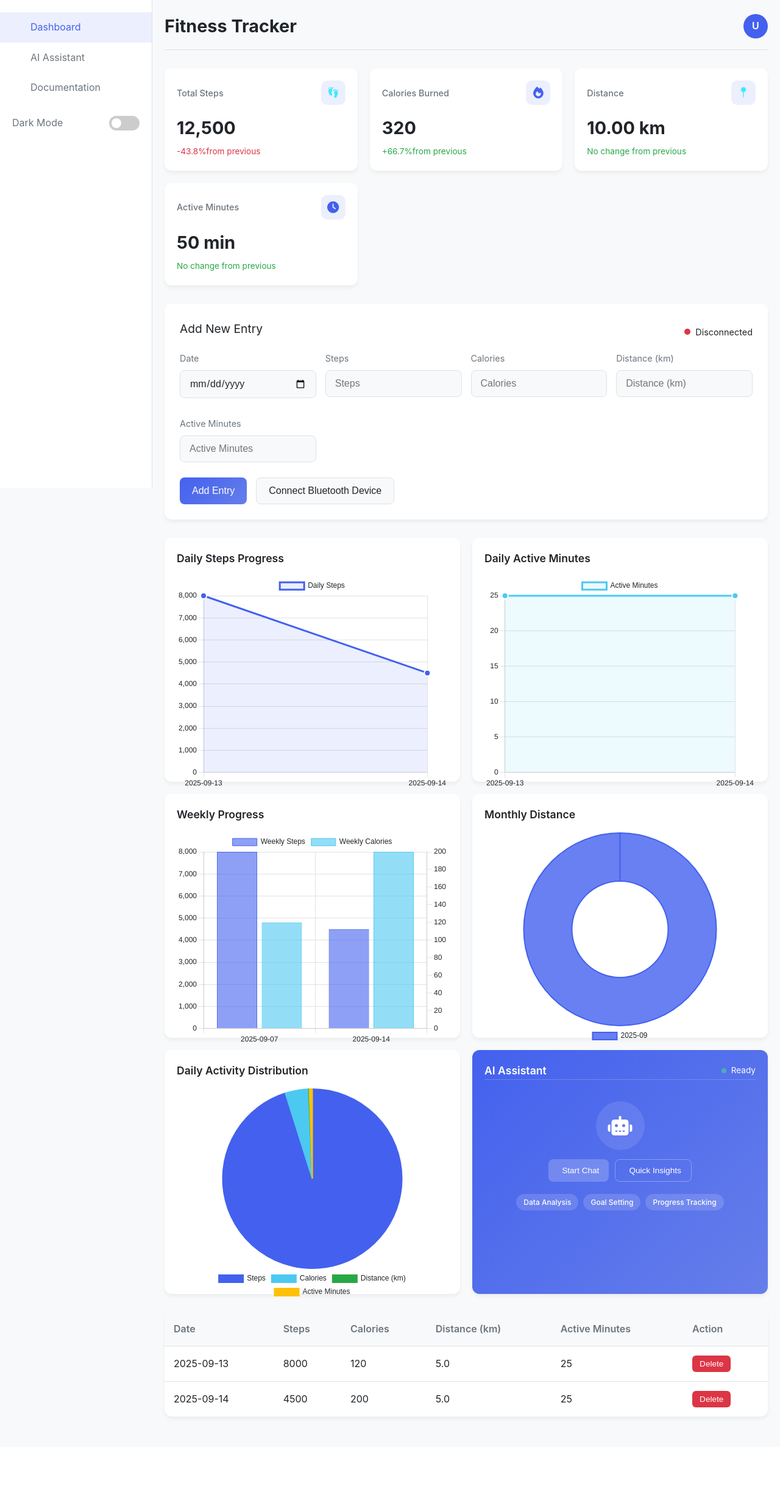
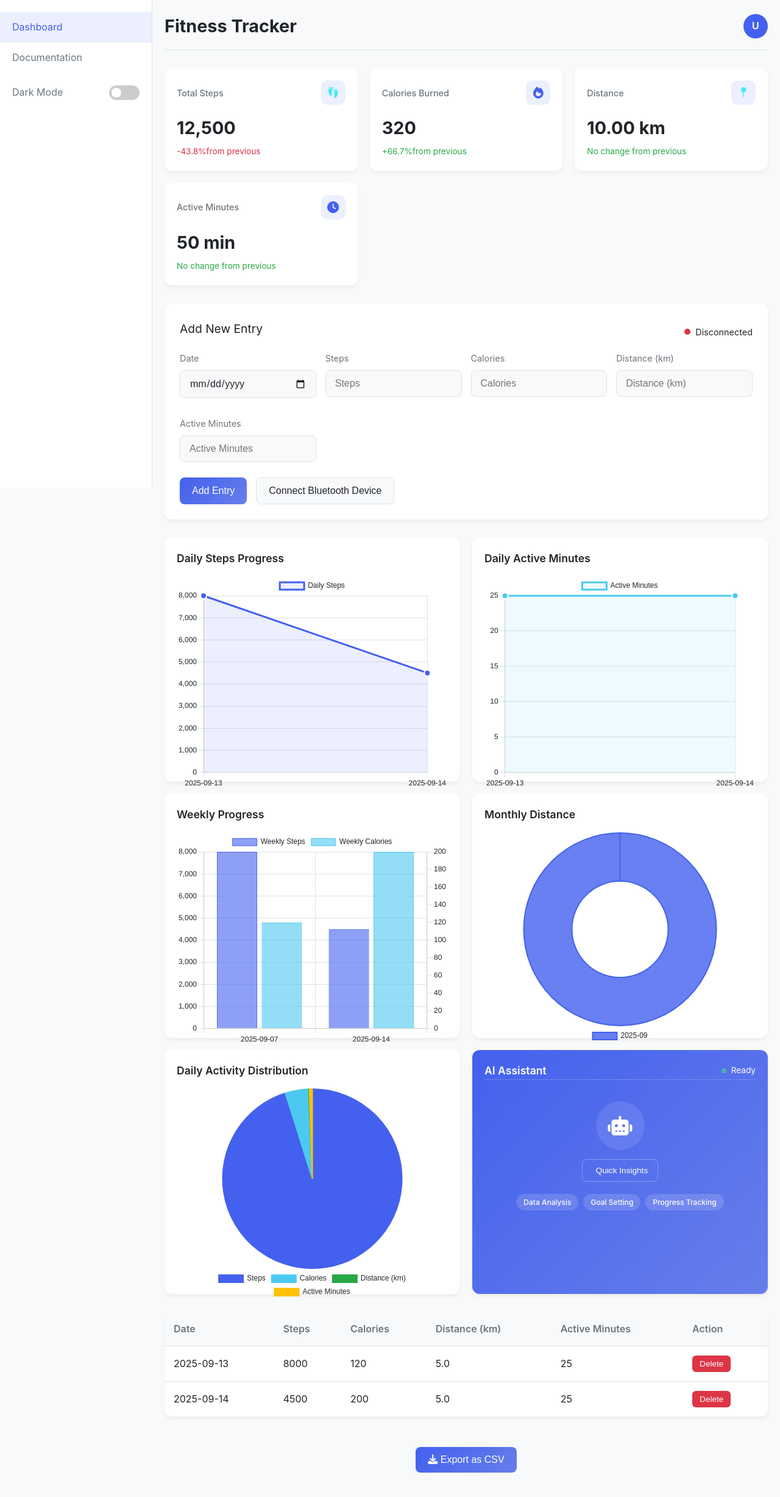
Before and after one commit to sarvan-2187/fitness-dashboard, a Flask app: page / in a window 1280 px wide. Shown: the whole page at 61% size. Before the commit the page ends 2327 px from the top, so only its background shows below. Run offline with Flask 3, Linux system fonts and the light colour scheme; some web fonts are replaced.

Commit message:
Update index.html

```diff
--- a/templates/index.html
+++ b/templates/index.html
@@ -90,11 +90,11 @@
             color: var(--accent-color);
         }
 
-        .nav-item i {
+        /* .nav-item i {
             margin-right: 10px;
             width: 20px;
             text-align: center;
-        }
+        } */
 
         .theme-switch {
             margin: 20px;
@@ -943,13 +943,10 @@
 
 
         <a href="#" class="nav-item active">
-            <i></i> Dashboard
-        </a>
-        <a href="/chat" class="nav-item">
-            <i></i> AI Assistant
+            <i></i>Dashboard
         </a>
         <a href="/documentation" class="nav-item">
-            <i></i> Documentation
+            <i></i>Documentation
         </a>
 
         <div class="theme-switch">
@@ -1136,9 +1133,6 @@
                         <div class="ai-icon"><i class="fas fa-robot"></i></div>
                     </div>
                     <div class="gemini-actions">
-                        <button class="gemini-btn primary" onclick="openChat()">
-                            <span></span> Start Chat
-                        </button>
                         <button class="gemini-btn secondary" onclick="getQuickInsights()">
                             <span></span> Quick Insights
                         </button>
@@ -1190,10 +1184,18 @@
             </div>
             {% endif %}
         </div>
+        <div style="text-align: center; padding: 20px;">
+            <button class="btn btn-primary" onclick="exportCSV()">
+                <i class="fas fa-download"></i> Export as CSV
+            </button>
+        </div>
     </div>
 
     <script>
         // Theme toggle functionality
+        function exportCSV() {
+            window.location.href = '/export';
+        }
         const themeToggle = document.getElementById('theme-toggle');
         const body = document.body;
 
@@ -1939,9 +1941,6 @@
                     <div class="modal-body">
                         ${htmlContent}
                     </div>
-                    <div class="modal-footer">
-                        <button class="modal-btn" onclick="window.location.href='/chat'">Open Full Chat</button>
-                    </div>
                 </div>
             `;
 
@@ -1978,5 +1977,4 @@
     </script>
 </body>
 
-
 </html>
```
